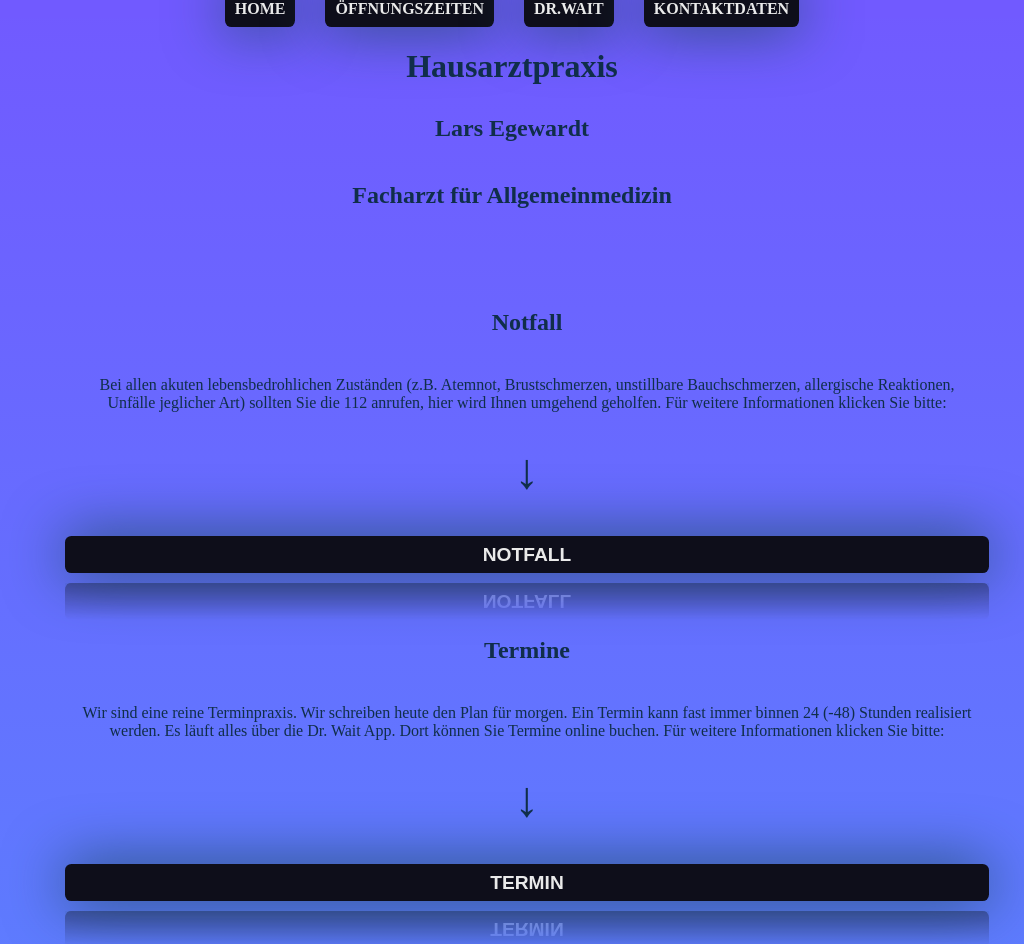
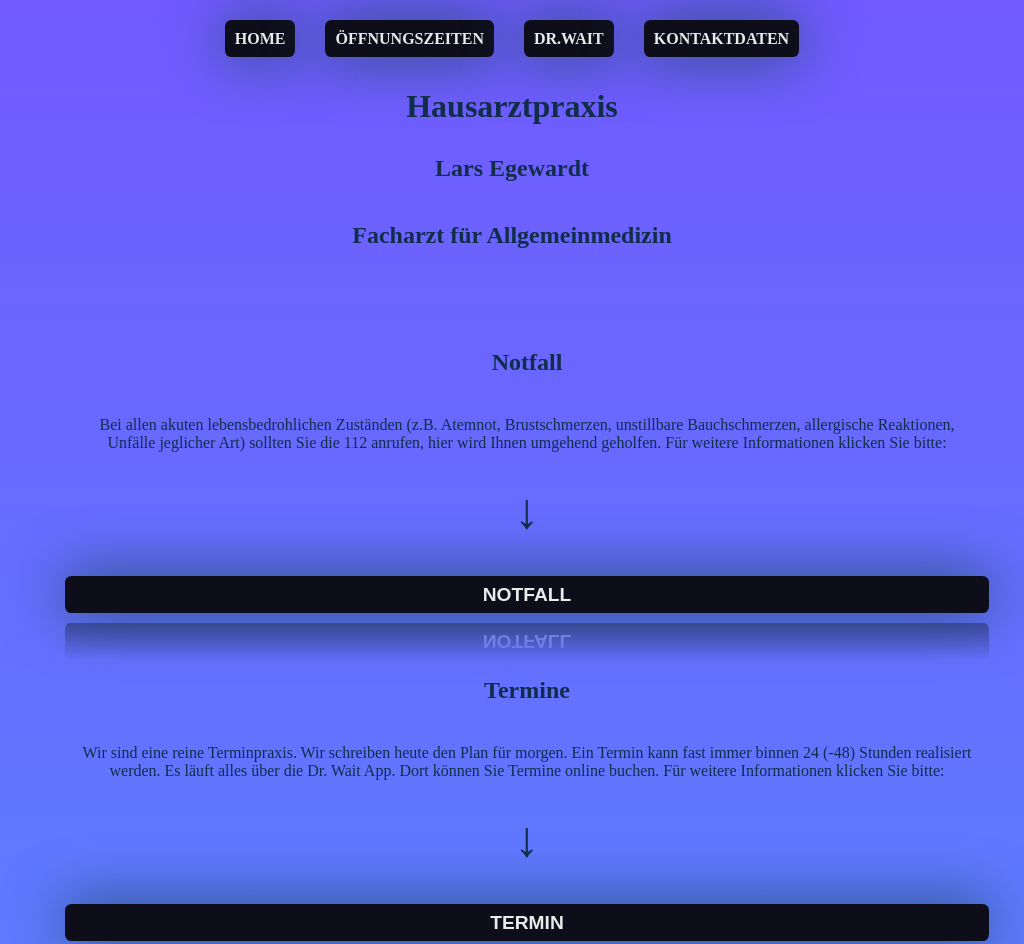
Before and after one commit to Schadde-Ronny/Website-Egewardt, a plain HTML site: page index.html in a window 1024 px wide. Shown: the top 944 px of the page. Drawn offline with Linux system fonts and the light colour scheme.

Commit message:
änderung Header bezüglich abstand

```diff
--- a/Mediaquery.css
+++ b/Mediaquery.css
@@ -113,7 +113,10 @@
     }
 }
 @media (min-width: 769px) and (max-width: 1024px) {
-
+    header {
+        margin: 20px;
+        padding: 10px;
+    }
      .main-ul{
         display: flex;
       }
--- a/index.css
+++ b/index.css
@@ -11,7 +11,6 @@ body {
     background: linear-gradient( rgba(113,90,255,1) 0%, rgba(88,135,255,1) 35%, rgba(113,169,247,1) 100%);
 }
 header {
-    background-color: #715AFF;
     background: linear-gradient(to top #5E63E4 15%, rgba(88,135,255,1) 35%, rgba(113,169,247,1) 100%);
 }
 input {
```
